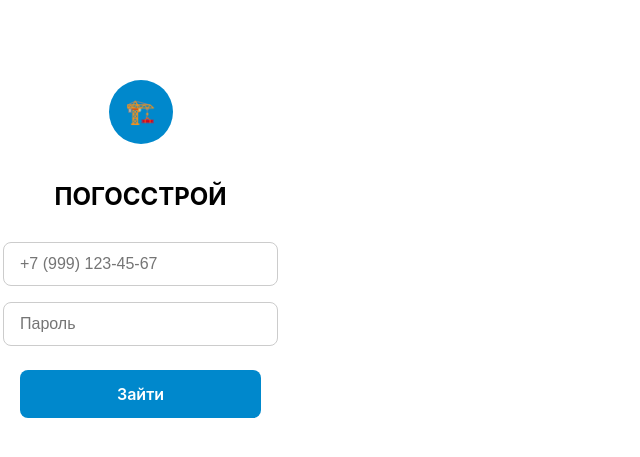
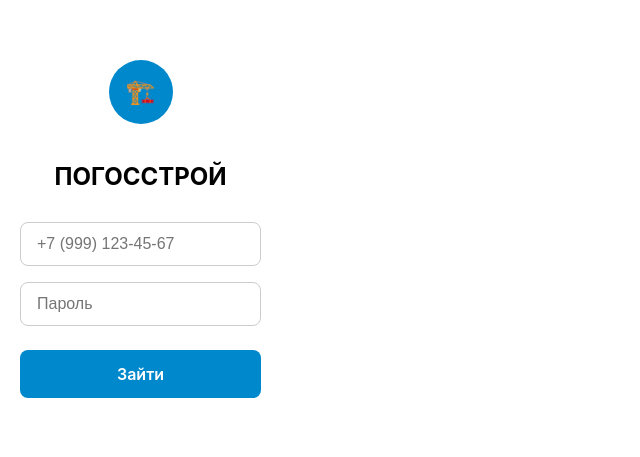
Before and after one commit to aaptrv304-tech/contractor-mini, a React (Vite) app: page / in a window 1280 px wide. Shown: the part 171-628 px from the top of the page, without its empty margins (0-640 px from the left). Built offline with nearby package versions, Linux system fonts and the light colour scheme.

Commit message:
Центрирование

```diff
--- a/src/App.tsx
+++ b/src/App.tsx
@@ -4,21 +4,22 @@ function App() {
   const [phone, setPhone] = useState('');
   const [password, setPassword] = useState('');
 
-  // Инициализация Telegram WebApp
   useEffect(() => {
     if ((window as any).Telegram?.WebApp) {
       const tg = (window as any).Telegram.WebApp;
       tg.ready();
       tg.expand();
-      // Опционально: установить тему как в Telegram
+
+      // Убираем стандартные отступы Telegram, если есть
+      document.body.style.margin = '0';
+      document.body.style.padding = '0';
       document.body.style.backgroundColor = tg.themeParams.bg_color || '#ffffff';
     }
   }, []);
 
   const handleLogin = () => {
     if (phone && password) {
-      alert(`Вход для ${phone}... (в реальности отправляем на бэкенд)`);
-      // Здесь будет fetch к твоему Go-бэкенду
+      alert(`Вход для ${phone}...`);
     } else {
       alert('Заполните все поля');
     }
@@ -27,17 +28,21 @@ function App() {
   return (
     <div
       style={{
-        minHeight: '100vh',
+        // Полный контроль над размером
+        minHeight: '100dvh', // ← КЛЮЧЕВОЕ ИЗМЕНЕНИЕ: dvh вместо vh
+        width: '100%',
         display: 'flex',
         flexDirection: 'column',
         alignItems: 'center',
         justifyContent: 'center',
         padding: '20px',
-        fontFamily: '-apple-system, BlinkMacSystemFont, sans-serif',
+        boxSizing: 'border-box', // ← важно!
+        fontFamily: '-apple-system, BlinkMacSystemFont, "Segoe UI", Roboto, sans-serif',
         color: '#000',
+        backgroundColor: 'inherit',
       }}
     >
-      {/* Иконка (можно заменить на SVG позже) */}
+      {/* Иконка */}
       <div
         style={{
           width: 64,
@@ -55,12 +60,17 @@ function App() {
         🏗️
       </div>
 
-      {/* Надпись */}
-      <h1 style={{ fontSize: '24px', fontWeight: '700', marginBottom: '32px' }}>
+      <h1
+        style={{
+          fontSize: '24px',
+          fontWeight: '700',
+          marginBottom: '32px',
+          textAlign: 'center', // ← на случай длинного названия
+        }}
+      >
         ПОГОССТРОЙ
       </h1>
 
-      {/* Поле телефона */}
       <input
         type="tel"
         placeholder="+7 (999) 123-45-67"
@@ -74,10 +84,10 @@ function App() {
           border: '1px solid #ccc',
           borderRadius: '8px',
           fontSize: '16px',
+          boxSizing: 'border-box', // ← чтобы padding не увеличивал ширину
         }}
       />
 
-      {/* Поле пароля */}
       <input
         type="password"
         placeholder="Пароль"
@@ -91,10 +101,10 @@ function App() {
           border: '1px solid #ccc',
           borderRadius: '8px',
           fontSize: '16px',
+          boxSizing: 'border-box',
         }}
       />
 
-      {/* Кнопка */}
       <button
         onClick={handleLogin}
         style={{
@@ -108,6 +118,7 @@ function App() {
           fontSize: '16px',
           fontWeight: '600',
           cursor: 'pointer',
+          boxSizing: 'border-box',
         }}
       >
         Зайти
```
